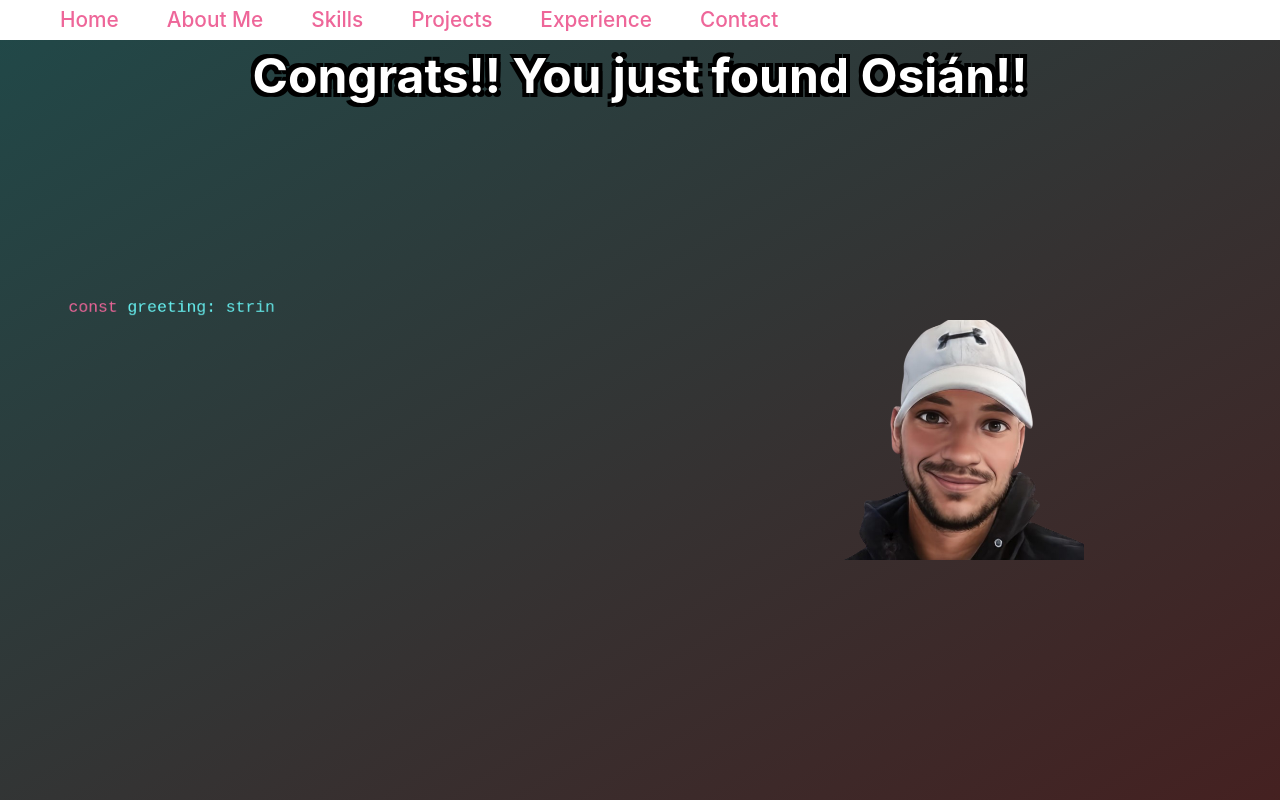
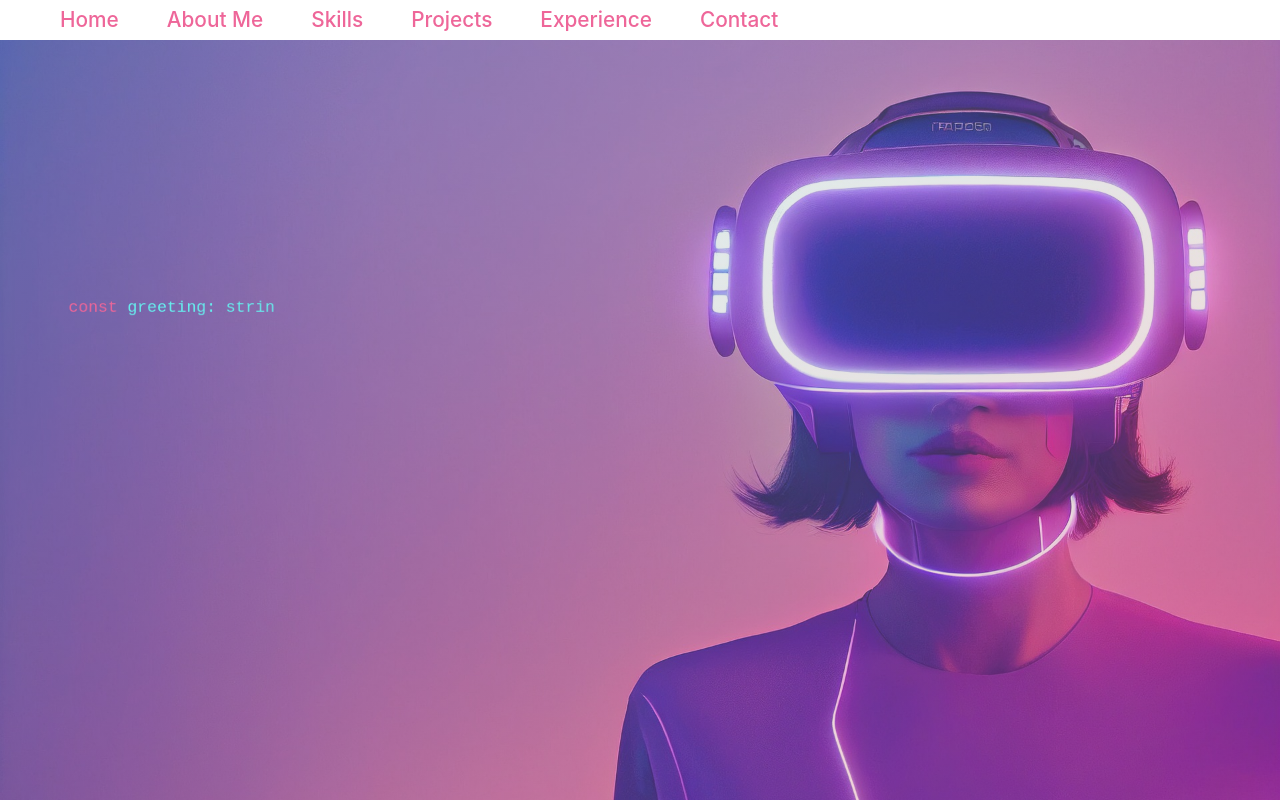
Before and after one commit to OsianJL/personal-web, a React (Vite) app: page / in a window 1280 px wide. Both pictures are taken after a click on the button "Open Portfolio". Shown: the top 800 px of the page. Built offline with nearby package versions, Linux system fonts and the light colour scheme.

Commit message:
new here img

```diff
--- a/src/components/Hero.tsx
+++ b/src/components/Hero.tsx
@@ -5,18 +5,16 @@ import CodeAnimation from './CodeAnimation'
 const Hero: React.FC = () => {
   return (
     <section className={styles.hero}>
-      <h1 className={styles.head1}>Congrats!! You just found Osián!!</h1>
+      {/* <h1 className={styles.head1}>Congrats!! You just found Osián!!</h1> */}
 
-        <CodeAnimation />
+      <CodeAnimation />
 
       <div className={styles.overlay}>
-
-        <img
+        {/* <img
           className={styles.img}
           src="/src/assets/Osian_Avatar.png"
           alt="Picture of Osian"
-        />
-
+        /> */}
       </div>
     </section>
   )
--- a/src/styles/Hero.module.css
+++ b/src/styles/Hero.module.css
@@ -9,8 +9,8 @@
       to bottom right,
       rgba(110, 238, 238, 0.3),
       rgba(230, 105, 105, 0.3)
-    );
-    /* url(/src/assets/fireworks_image.jpg); */
+    ),
+    url(/src/assets/virtual_girl.jpg);
   background-size: cover;
   background-position: center;
   flex-wrap: wrap;
```
Also changed, not shown: src/assets/virtual_girl.jpg (added).
